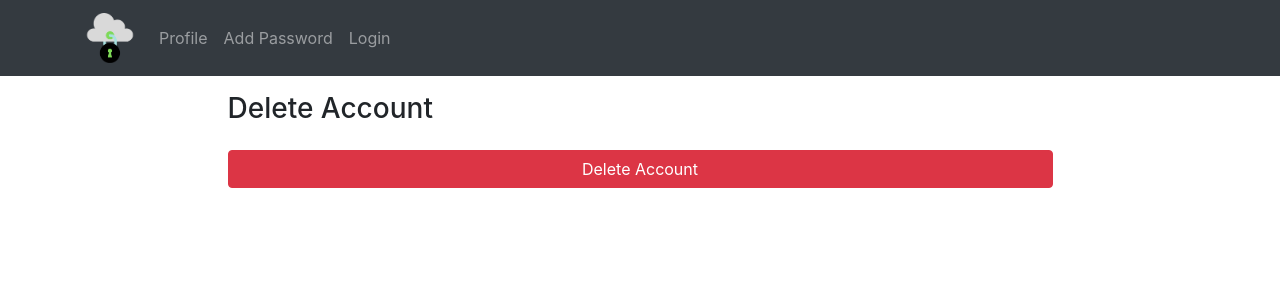
After one commit to al3xHub/Password_Manager, a Django app: page /accounts/delete_user/1/ in a window 1280 px wide. The commit adds this page. Shown: the top 300 px of the page. Run offline with Django 3.2, Linux system fonts and the light colour scheme; data comes from the database, SQL or seed files in the repository; both versions use the stored data as it was after the commit; some libraries are stand-ins or nearby versions.

Commit message:
eliminar usuario

```diff
--- /dev/null
+++ b/PasswordManagerWeb/registration/templates/registration/delete_user_confirm.html
@@ -0,0 +1,18 @@
+{% extends 'core/base.html' %}
+{% load static %}
+{% block title %}Delete Account {% endblock %}
+{% block content %}
+<style>.errorlist{color:red;}</style>
+<main role="main">
+  <div class="container">
+    <div class="row mt-3">
+      <div class="col-md-9 mx-auto mb-5">
+        <form action="" method="post">{% csrf_token %}
+            <h3 class="mb-4">Delete Account</h3>
+            <p><input type="submit" class="btn btn-danger btn-block" value="Delete Account"></p>
+        </form>
+      </div>
+    </div>
+  </div>
+</main>
+{% endblock %}
--- a/PasswordManagerWeb/registration/templates/registration/profile_form.html
+++ b/PasswordManagerWeb/registration/templates/registration/profile_form.html
@@ -57,7 +57,7 @@
               <hr>
               <div class="col-md-8">
                 <!-- Delete button -->
-                <a href="" class="btn btn-danger btn-lg">Delete Account</a>
+                <a href="{% url 'delete_user' user.id %}" class="btn btn-danger btn-lg">Delete Account</a>
               </div>
             </form>
           </div>
--- a/PasswordManagerWeb/registration/urls.py
+++ b/PasswordManagerWeb/registration/urls.py
@@ -1,8 +1,9 @@
 from django.urls import path
-from .views import SignUpView, ProfileUpdate, EmailUpdate
+from .views import SignUpView, ProfileUpdate, EmailUpdate, DeleteUser
 
 urlpatterns = [
     path('signup/', SignUpView.as_view(), name="signup"),
     path('profile/', ProfileUpdate.as_view(), name="profile"),
     path('profile/email/', EmailUpdate.as_view(), name="profile_email"),
+    path('delete_user/<int:pk>/', DeleteUser.as_view(), name="delete_user"),
 ]
--- a/PasswordManagerWeb/registration/views.py
+++ b/PasswordManagerWeb/registration/views.py
@@ -1,5 +1,8 @@
 from django.contrib.auth.mixins import LoginRequiredMixin
+from django.contrib.messages.views import SuccessMessageMixin
 from django.shortcuts import render
+from django.views import generic
+
 from .forms import UserCreationFormWithEmail, EmailForm
 from django.contrib.auth.forms import UserCreationForm
 from django.views.generic import CreateView
@@ -67,10 +70,17 @@ class EmailUpdate(UpdateView):
     def get_object(self, queryset=None):
         return self.request.user
 
-    #modify template email
+    # modify template email
     def get_form(self, form_class=None):
         form = super(EmailUpdate, self).get_form()
         form.fields['email'].widget = forms.EmailInput(
-            attrs={'class':'form-control mb-2', 'placeholder':'Email'}
+            attrs={'class': 'form-control mb-2', 'placeholder': 'Email'}
         )
         return form
+
+
+class DeleteUser(SuccessMessageMixin, generic.DeleteView):
+    model = User
+    template_name = 'registration/delete_user_confirm.html'
+    success_message = 'Account already deleted'
+    success_url = reverse_lazy('login')
```
Also changed, not shown: PasswordManagerWeb/db.sqlite3.
